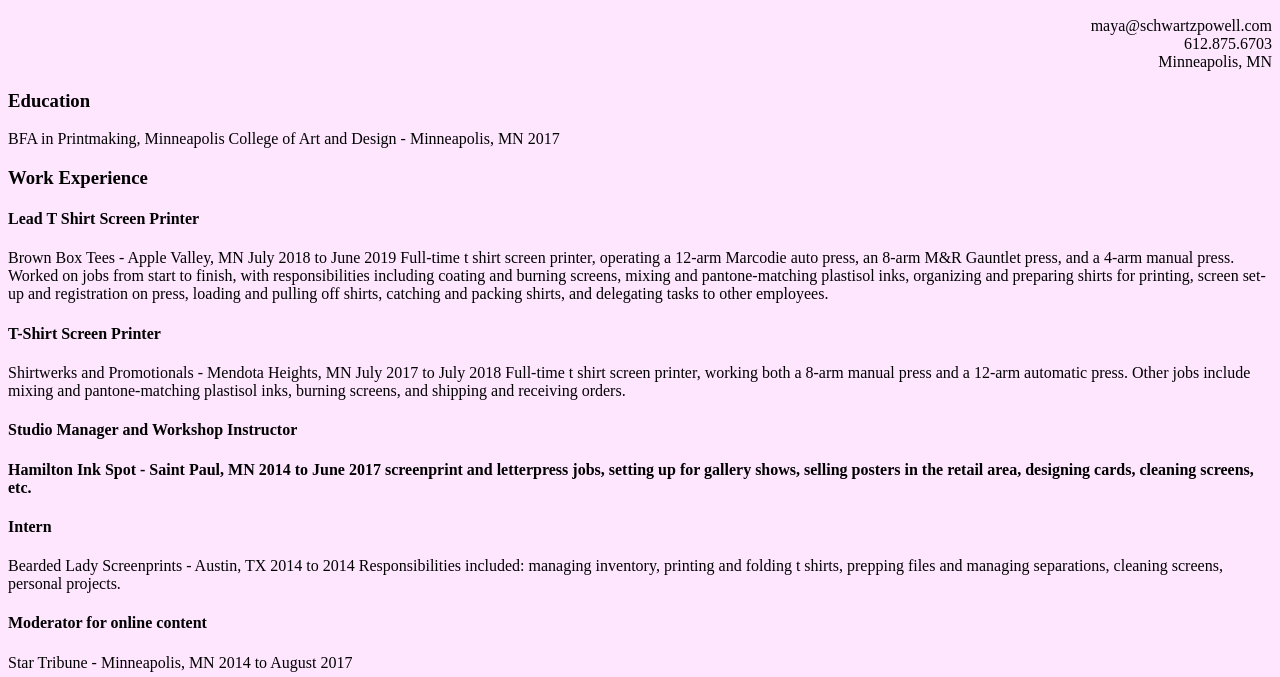
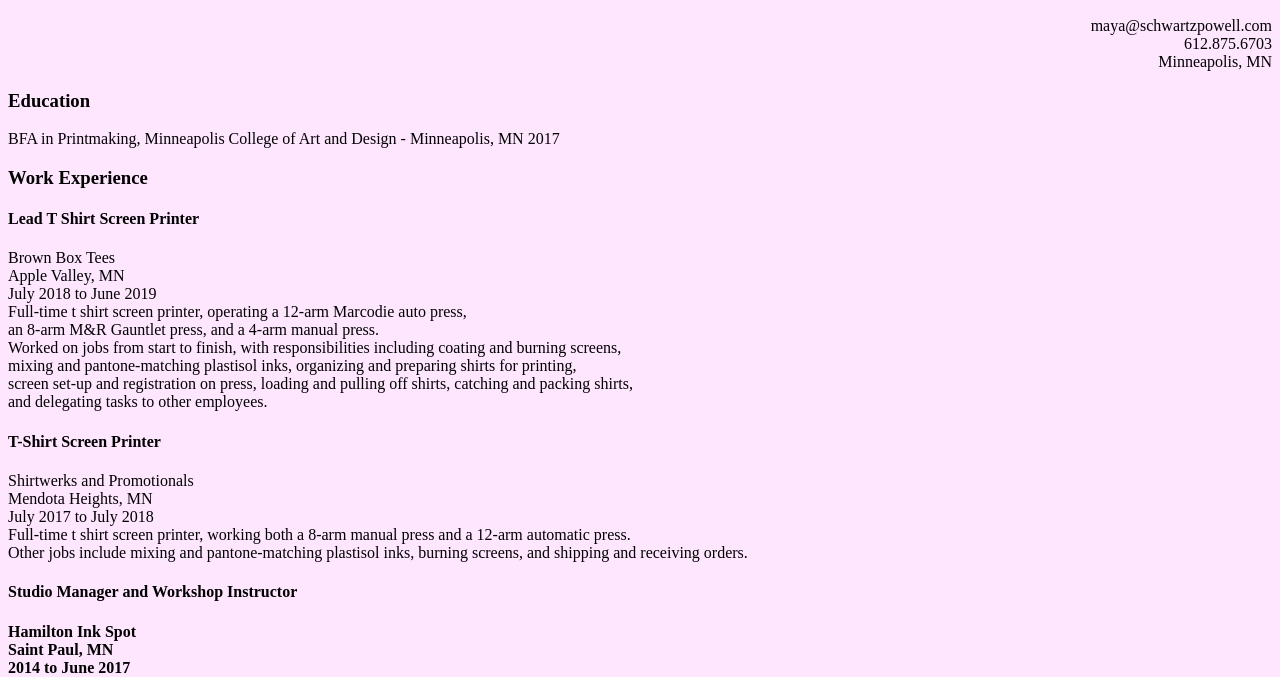
Before and after one commit to MayaAdlerPowell/mayaadlerpowell.github.io, a plain HTML site: page index.html in a window 1280 px wide. Shown: the part 110-787 px from the top of the page. Drawn offline with Linux system fonts and the light colour scheme.

Commit message:
Update index.html

```diff
--- a/index.html
+++ b/index.html
@@ -19,31 +19,31 @@
     <h3>Work Experience</h3>
 
     <h4>Lead T Shirt Screen Printer</h4>
-<p>Brown Box Tees - Apple Valley, MN July 2018 to June 2019
-Full-time t shirt screen printer, operating a 12-arm Marcodie auto press,
-an 8-arm M&R Gauntlet press, and a 4-arm manual press.
-Worked on jobs from start to finish, with responsibilities including coating and burning screens,
-mixing and pantone-matching plastisol inks, organizing and preparing shirts for printing,
-screen set-up and registration on press, loading and pulling off shirts, catching and packing shirts,
+<p>Brown Box Tees<br>Apple Valley, MN<br>July 2018 to June 2019<br>
+Full-time t shirt screen printer, operating a 12-arm Marcodie auto press,<br>
+an 8-arm M&R Gauntlet press, and a 4-arm manual press.<br>
+Worked on jobs from start to finish, with responsibilities including coating and burning screens,<br>
+mixing and pantone-matching plastisol inks, organizing and preparing shirts for printing, <br>
+screen set-up and registration on press, loading and pulling off shirts, catching and packing shirts, <br>
         and delegating tasks to other employees.</p>
 
     <h4>T-Shirt Screen Printer</h4>
-    <p>Shirtwerks and Promotionals - Mendota Heights, MN July 2017 to July 2018
-Full-time t shirt screen printer, working both a 8-arm manual press and a 12-arm automatic press.
+    <p>Shirtwerks and Promotionals<br>Mendota Heights, MN<br>July 2017 to July 2018<br>
+Full-time t shirt screen printer, working both a 8-arm manual press and a 12-arm automatic press.<br>
 Other jobs include mixing and pantone-matching plastisol inks, burning screens, and shipping and receiving orders.</p>
 
     <h4>Studio Manager and Workshop Instructor<h4>
-    <p>Hamilton Ink Spot - Saint Paul, MN 2014 to June 2017
-screenprint and letterpress jobs, setting
-up for gallery shows, selling posters in the retail area, designing cards, cleaning screens, etc.</p>
+    <p>Hamilton Ink Spot<br>Saint Paul, MN<br>2014 to June 2017<br>
+screenprint and letterpress jobs, setting up for gallery shows,<br>
+selling posters in the retail area, designing cards, cleaning screens, etc.</p>
 
      <h4>Intern</h4>
-      <p>Bearded Lady Screenprints - Austin, TX 2014 to 2014
-Responsibilities included: managing inventory, printing and folding t shirts,
+      <p>Bearded Lady Screenprints<br>Austin, TX<br>Summer 2014
+Responsibilities included: managing inventory, printing and folding t shirts,<br>
       prepping files and managing separations, cleaning screens, personal projects.</p>
 
       <h4>Moderator for online content</h4>
-      <p>Star Tribune - Minneapolis, MN 2014 to August 2017</p>
+      <p>Star Tribune<br>Minneapolis, MN<br>2014 to August 2017</p>
 
 
   </body>
```
